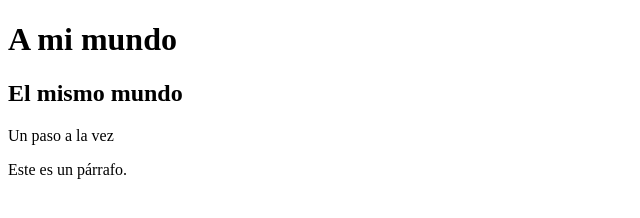
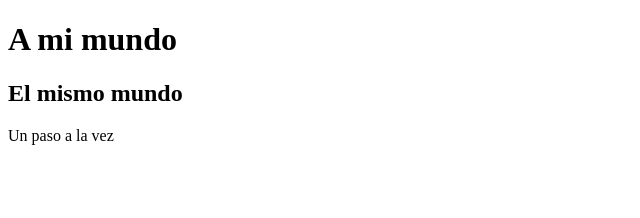
Before and after one commit to amolinae29/amolinae29.github.io, a plain HTML site: page index.html in a window 1280 px wide. Shown: the whole page, without its empty margins (0-640 px from the left). Drawn offline with Linux system fonts and the light colour scheme.

Commit message:
Update index.html

```diff
--- a/index.html
+++ b/index.html
@@ -14,7 +14,3 @@
     </div>
   </body>
 </html>
-        <p>Este es un párrafo.</p>
-    </div>
-  </body>
-</html>
```
